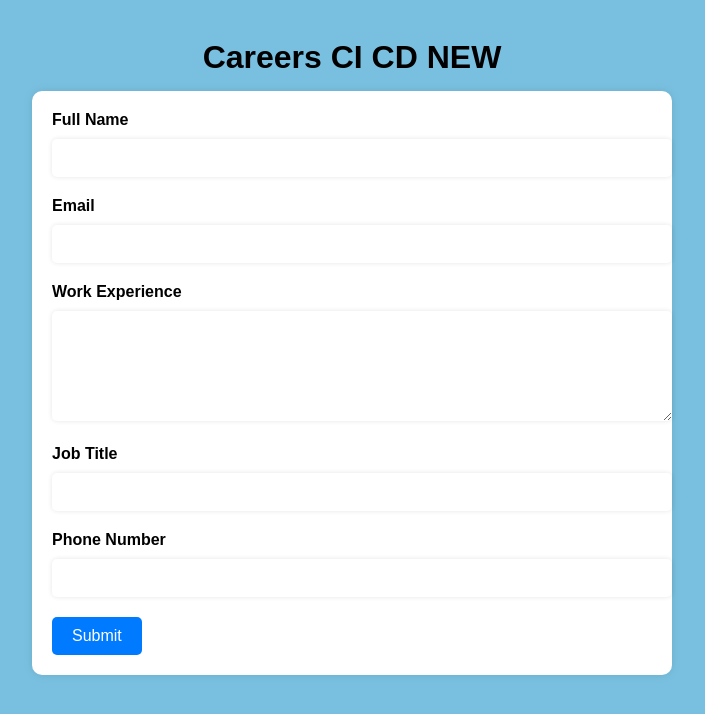
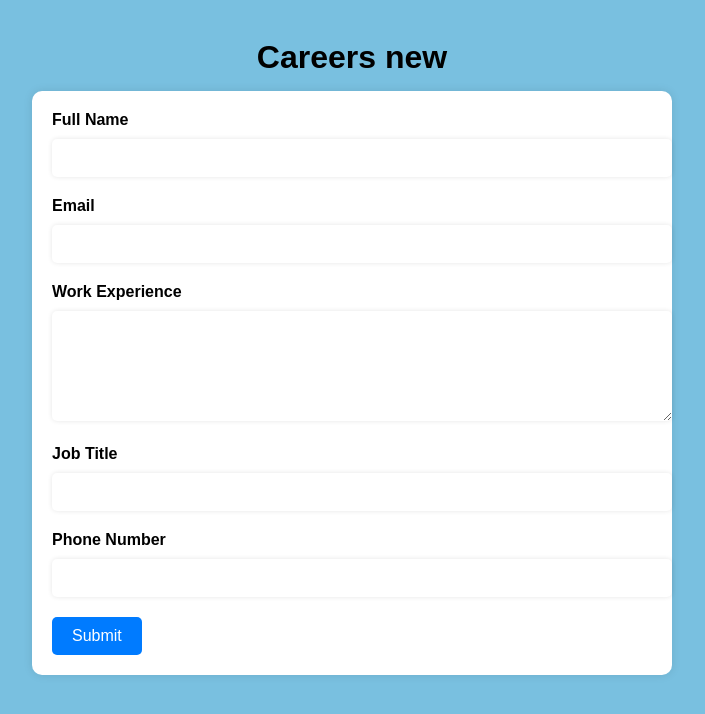
Before and after one commit to arohyadav/nodecicd, a website: page index.html in a window 1280 px wide. Shown: the whole page, without its empty margins (288-993 px from the left). Drawn offline with Linux system fonts and the light colour scheme.

Commit message:
Update index.html

```diff
--- a/index.html
+++ b/index.html
@@ -58,7 +58,7 @@
 	</style>
 </head>
 <body>
-	<h1>Careers CI CD NEW</h1>
+	<h1>Careers new</h1>
 	<form  method="post" action="submit-form">
 		<label for="fullname">Full Name</label>
 		<input type="text" id="fullname" name="fullname" required>
```
